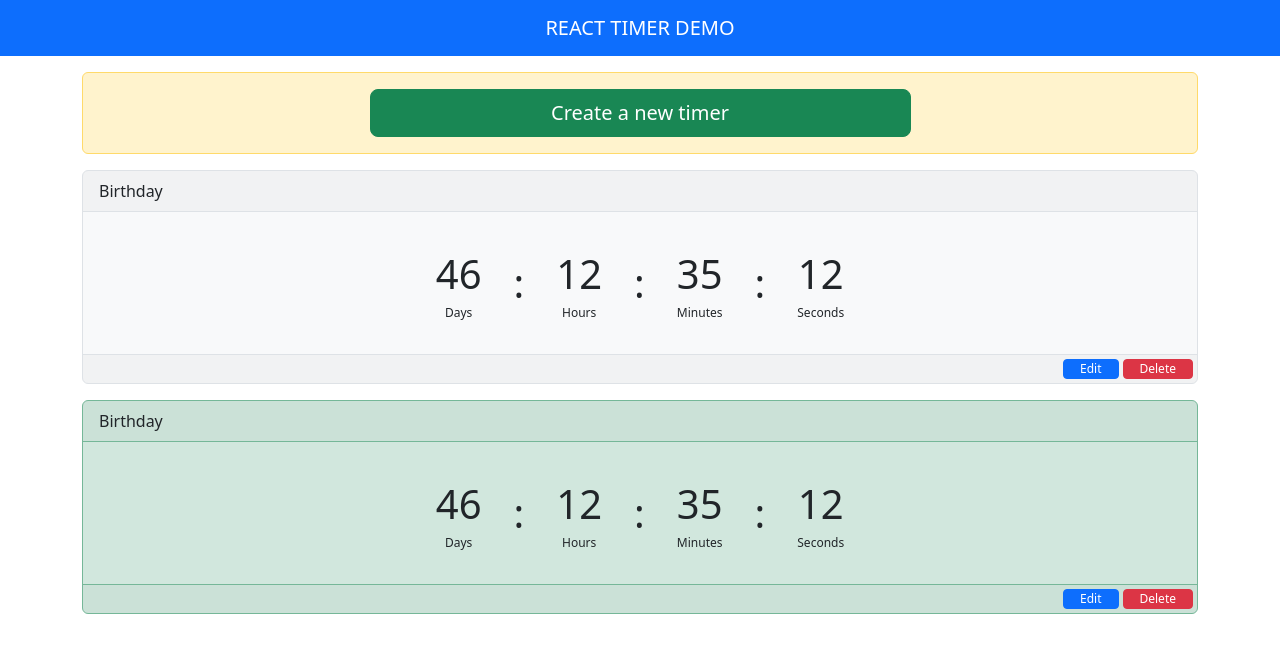
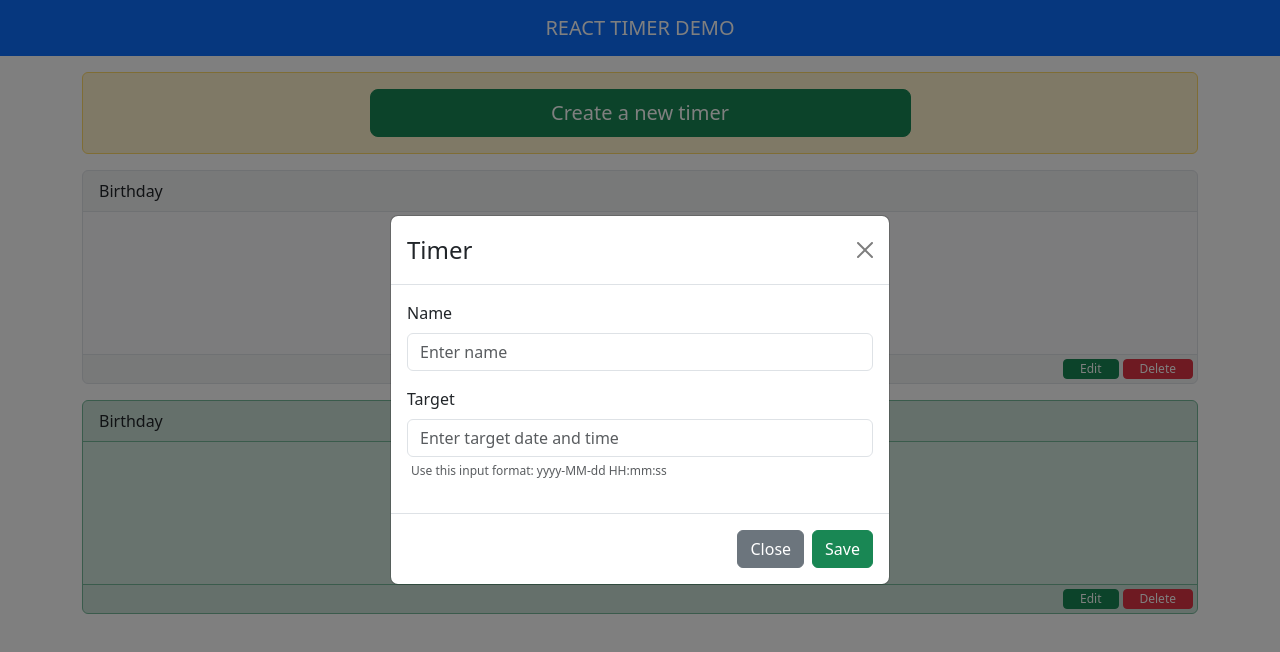
Before and after one commit to zeroamps/react-timer-demo, a React (Vite) app: page / in a window 1280 px wide. Shown: the top 652 px of the page. Built offline with nearby package versions, Linux system fonts and the light colour scheme.

Commit message:
Update styling

```diff
--- a/src/main.tsx
+++ b/src/main.tsx
@@ -1,6 +1,6 @@
 import React from 'react';
 import ReactDOM from 'react-dom/client';
-import { Button, Card, Container, Navbar } from 'react-bootstrap';
+import { Button, Card, Container, Form, Modal, Navbar } from 'react-bootstrap';
 import './styles.scss';
 
 ReactDOM.createRoot(document.getElementById('root')!).render(
@@ -47,7 +47,7 @@ ReactDOM.createRoot(document.getElementById('root')!).render(
             </div>
           </Card.Body>
           <Card.Footer className="d-flex gap-1 justify-content-end p-1 border-top border-300">
-            <Button className="fs-8 px-3 p-0" variant="primary" size="sm">
+            <Button className="fs-8 px-3 p-0" variant="success" size="sm">
               Edit
             </Button>
             <Button className="fs-8 px-3 p-0" variant="danger" size="sm">
@@ -82,7 +82,7 @@ ReactDOM.createRoot(document.getElementById('root')!).render(
             </div>
           </Card.Body>
           <Card.Footer className="d-flex gap-1 justify-content-end p-1 border-top border-green-300">
-            <Button className="fs-8 px-3 p-0" variant="primary" size="sm">
+            <Button className="fs-8 px-3 p-0" variant="success" size="sm">
               Edit
             </Button>
             <Button className="fs-8 px-3 p-0" variant="danger" size="sm">
@@ -90,6 +90,40 @@ ReactDOM.createRoot(document.getElementById('root')!).render(
             </Button>
           </Card.Footer>
         </Card>
+
+        <Modal show={true} centered>
+          <Modal.Header closeButton>
+            <Modal.Title>Timer</Modal.Title>
+          </Modal.Header>
+          <Modal.Body>
+            <Form>
+              <Form.Group className="mb-3" controlId="formName">
+                <Form.Label>Name</Form.Label>
+                <Form.Control type="text" placeholder="Enter name" />
+              </Form.Group>
+              <Form.Group className="mb-3" controlId="formTarget">
+                <Form.Label>Target</Form.Label>
+                <Form.Control type="text" placeholder="Enter target date and time" />
+                <Form.Text className="fs-8 text-muted px-1">Use this input format: yyyy-MM-dd HH:mm:ss</Form.Text>
+              </Form.Group>
+            </Form>
+          </Modal.Body>
+          <Modal.Footer>
+            <Button variant="secondary">Close</Button>
+            <Button variant="success">Save</Button>
+          </Modal.Footer>
+        </Modal>
+
+        <Modal show={false} centered>
+          <Modal.Header closeButton>
+            <Modal.Title>Timer</Modal.Title>
+          </Modal.Header>
+          <Modal.Body>Do you really want to delete the timer?</Modal.Body>
+          <Modal.Footer>
+            <Button variant="secondary">Close</Button>
+            <Button variant="danger">Delete</Button>
+          </Modal.Footer>
+        </Modal>
       </Container>
     </>
   </React.StrictMode>
```
Also changed, not shown: 3 other files (tests, documents, lock files or other folders).
